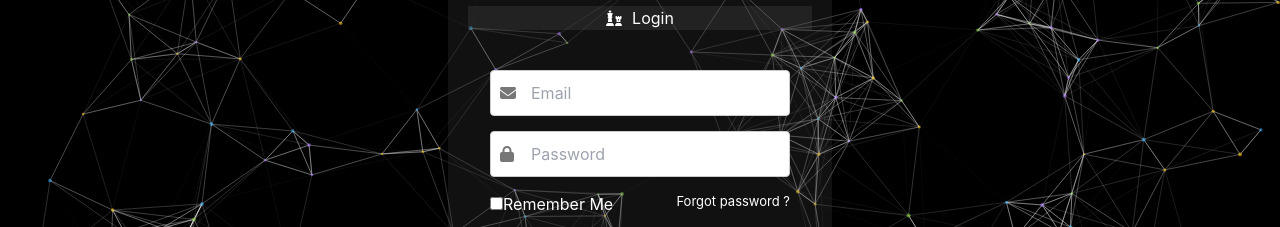
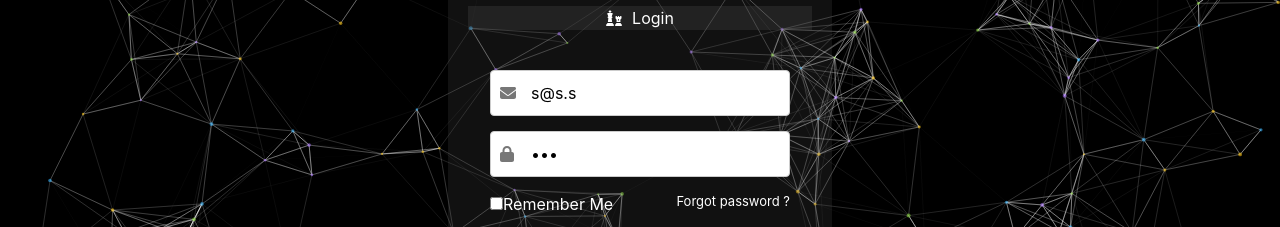
Before and after one commit to Amodias/chessgame, a React (Create React App) app in the folder client/: page /login in a window 1280 px wide. Shown: the part 238-465 px from the top of the page. Built offline with nearby package versions, Linux system fonts and the light colour scheme; no server answers.

Commit message:
fix login

```diff
--- a/client/src/pages/authentification/Login.jsx
+++ b/client/src/pages/authentification/Login.jsx
@@ -6,8 +6,8 @@ import { FontAwesomeIcon } from '@fortawesome/react-fontawesome';
 import { faEnvelope, faLock ,faChess } from '@fortawesome/free-solid-svg-icons';
 import { LoginUser } from '../../services/auth';
 const Login = () => {
-  const [username, setUsername] = useState('');
-  const [password, setPassword] = useState('');
+  const [username, setUsername] = useState('s@s.s');
+  const [password, setPassword] = useState('123');
   const [validationError , setValidationError] = useState('')
   const navigate = useNavigate();
 
@@ -26,7 +26,7 @@ const Login = () => {
       if(result.status) navigate('/') ;
     })
     .catch((error) => {
-      setValidationError(error.error)
+      error.message ? setValidationError(error.message) : setValidationError("Server Error")
     });
 
   };
@@ -43,11 +43,11 @@ const Login = () => {
             </div>
             <form>
             <div className="form-group">
-                <input onChange={(e) => handleUsernameChange(e)} type="email" className="form-control" placeholder="Email" />
+                <input onChange={(e) => handleUsernameChange(e)} value={username} type="email" className="form-control" placeholder="Email" />
                 <FontAwesomeIcon icon={faEnvelope} className="icon" />
             </div>
             <div className="form-group">
-                <input onChange={(e) => handlePasswordChange(e)} type="password" className="form-control" placeholder="Password" />
+                <input onChange={(e) => handlePasswordChange(e)} value={password} type="password" className="form-control" placeholder="Password" />
                 <FontAwesomeIcon icon={faLock} className="icon" />
             </div>
             <div className="form-group form-inline">
@@ -59,7 +59,7 @@ const Login = () => {
 
             </div>
             {validationError && (
-              <div>
+              <div className='my-2'>
                 <p>{validationError}</p>
               </div>
                 )
```
